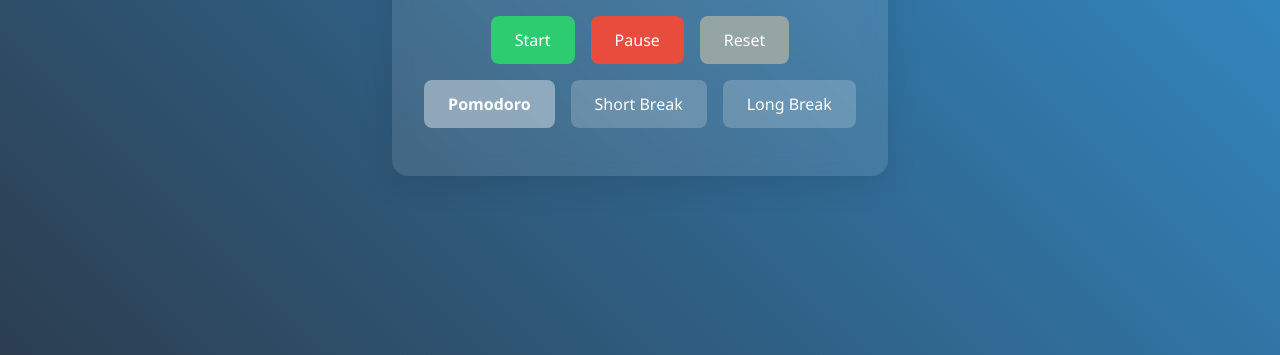
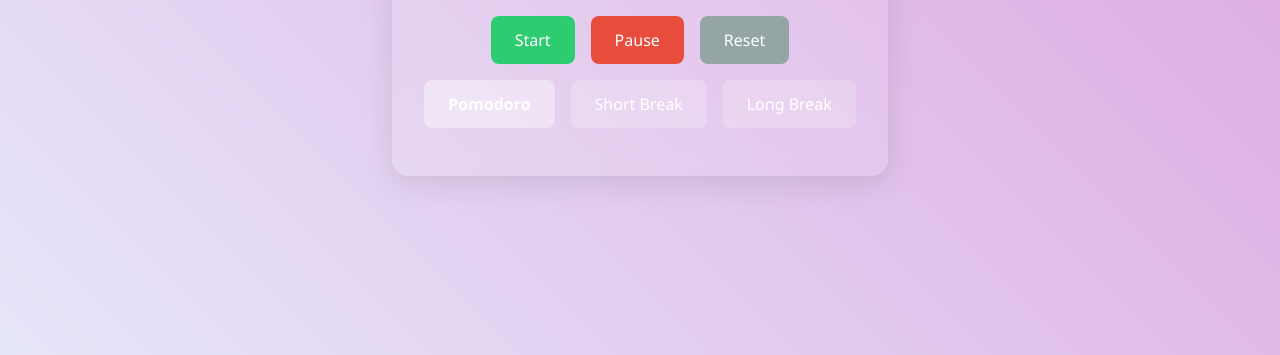
Before and after one commit to chldutton/BYOA-Pomodoro-Timer, a plain HTML site: page index.html in a window 1280 px wide. Shown: the part 445-800 px from the top of the page. Drawn offline with Linux system fonts and the light colour scheme.

Commit message:
change background to purple

```diff
--- a/styles.css
+++ b/styles.css
@@ -10,8 +10,8 @@ body {
     display: flex;
     justify-content: center;
     align-items: center;
-    background: linear-gradient(45deg, #2c3e50, #3498db);
-    color: white;
+    background: linear-gradient(45deg, #E6E6FA, #DDA0DD);
+    color: #2c3e50;
 }
 
 .container {
```
